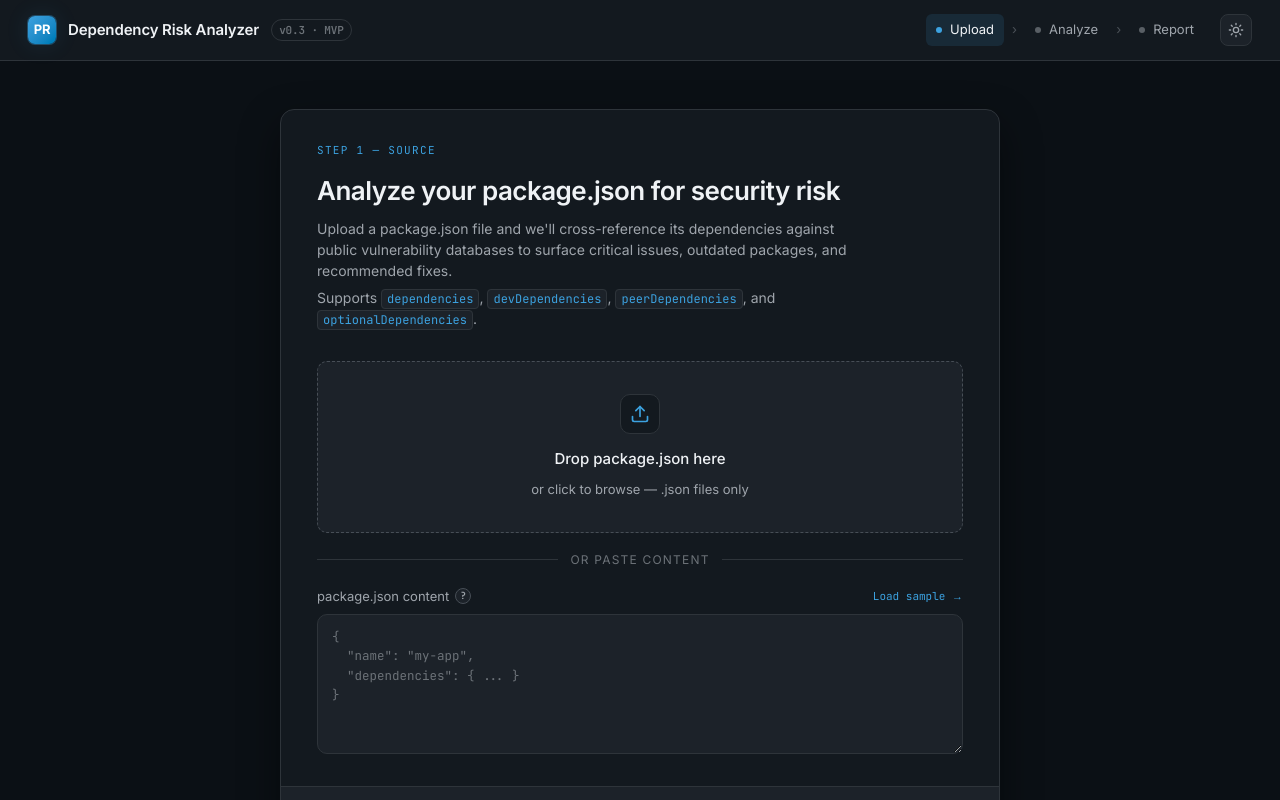
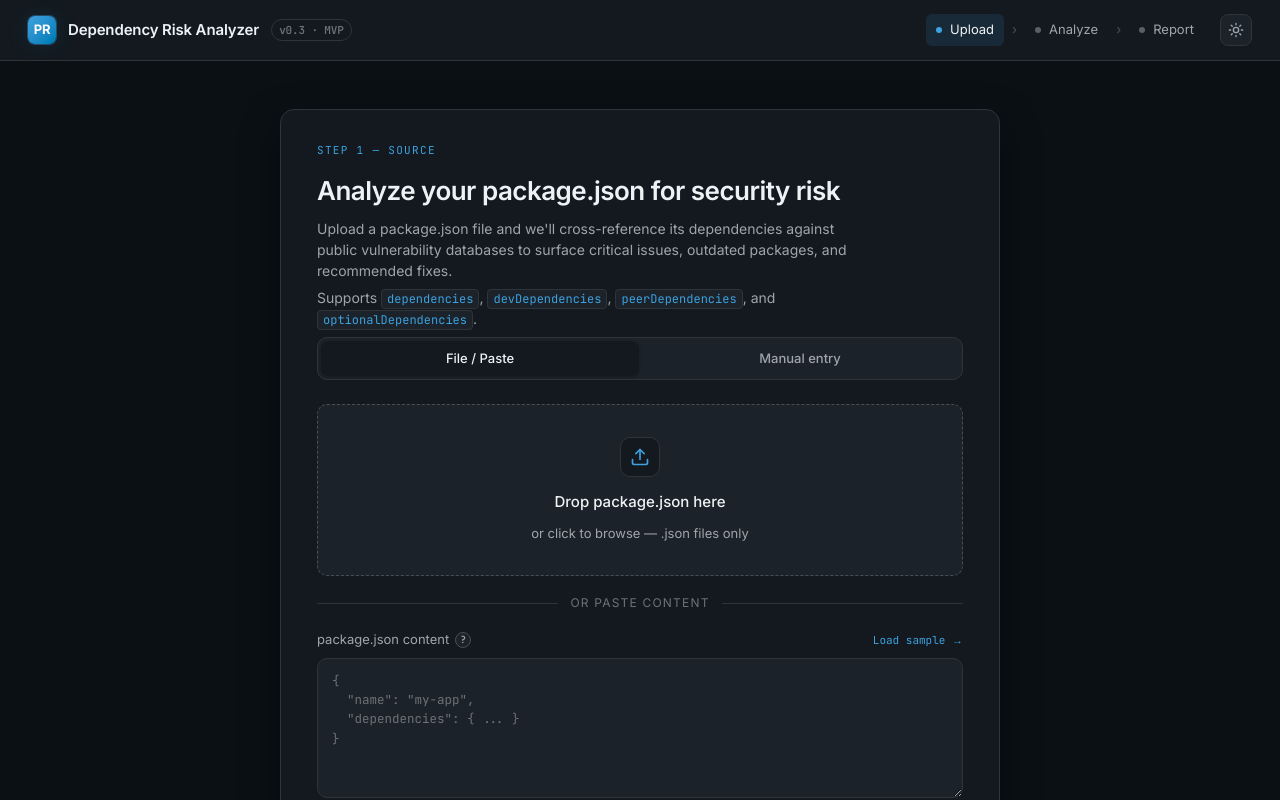
Before and after one commit to Kkinod/pack-risk, a Next.js app: page / in a window 1280 px wide. Shown: the top 800 px of the page. Built offline with nearby package versions, Linux system fonts and the light colour scheme.

Commit message:
feat(upload): add mode selection for file upload and manual entry

```diff
--- a/features/package-analysis/views/Upload/Upload.module.scss
+++ b/features/package-analysis/views/Upload/Upload.module.scss
@@ -63,6 +63,42 @@
   display: flex;
   flex-direction: column;
   gap: 18px;
+}
+
+.modeTabs {
+  display: grid;
+  grid-template-columns: 1fr 1fr;
+  margin: 0 36px;
+  background: var(--bg-elev-2);
+  border: 1px solid var(--border);
+  border-radius: var(--r-md);
+  padding: 3px;
+  gap: 2px;
+}
+
+.modeTab {
+  background: transparent;
+  border: none;
+  border-radius: calc(var(--r-md) - 2px);
+  color: var(--text-muted);
+  font-size: 13px;
+  font-weight: 500;
+  padding: 8px 16px;
+  cursor: pointer;
+  transition:
+    background 0.15s,
+    color 0.15s;
+
+  &:hover:not(.modeTabActive) {
+    color: var(--text);
+    background: var(--bg-hover);
+  }
+}
+
+.modeTabActive {
+  background: var(--bg-elev-1);
+  color: var(--text);
+  box-shadow: 0 1px 3px rgba(0, 0, 0, 0.25);
 }
 
 .divider {
--- a/features/package-analysis/views/Upload/Upload.tsx
+++ b/features/package-analysis/views/Upload/Upload.tsx
@@ -1,9 +1,14 @@
 "use client";
 
+import { useState } from "react";
 import { IconUpload, IconFile, IconX, IconShield } from "@/components/ui/icons";
 import { useUpload } from "./hooks/useUpload";
+import { useManualEntry } from "./hooks/useManualEntry";
+import { ManualEntry } from "./components/ManualEntry";
 import { t } from "@/locales";
 import styles from "./Upload.module.scss";
+
+type UploadMode = "file" | "manual";
 
 interface UploadProps {
   onAnalyze: (input: { fileName: string; content: string }) => void;
@@ -11,21 +16,15 @@ interface UploadProps {
 }
 
 export default function Upload({ onAnalyze, serverError }: UploadProps) {
-  const {
-    fileName,
-    pasted,
-    dragOver,
-    error,
-    filled,
-    inputRef,
-    onDrop,
-    onPick,
-    onPaste,
-    clear,
-    useSample,
-    setDragOver,
-    start,
-  } = useUpload();
+  const [mode, setMode] = useState<UploadMode>("file");
+
+  const upload = useUpload();
+  const manual = useManualEntry();
+
+  const handleStart = () => {
+    if (mode === "file") upload.start(onAnalyze);
+    else manual.start(onAnalyze);
+  };
 
   return (
     <section className={styles.upload}>
@@ -52,33 +51,51 @@ export default function Upload({ onAnalyze, serverError }: UploadProps) {
           </p>
         </header>
 
+        <div className={styles.modeTabs}>
+          <button
+            type="button"
+            className={`${styles.modeTab} ${mode === "file" ? styles.modeTabActive : ""}`}
+            onClick={() => setMode("file")}
+          >
+            {t.upload.modes.filePaste}
+          </button>
+          <button
+            type="button"
+            className={`${styles.modeTab} ${mode === "manual" ? styles.modeTabActive : ""}`}
+            onClick={() => setMode("manual")}
+          >
+            {t.upload.modes.manualEntry}
+          </button>
+        </div>
+
+        {mode === "file" && (
           <div className={styles.body}>
             <div
-            className={`${styles.dropzone} ${dragOver ? styles.dropzoneActive : ""} ${filled ? styles.dropzoneFilled : ""}`}
-            onClick={() => inputRef.current?.click()}
+              className={`${styles.dropzone} ${upload.dragOver ? styles.dropzoneActive : ""} ${upload.filled ? styles.dropzoneFilled : ""}`}
+              onClick={() => upload.inputRef.current?.click()}
               onDragOver={(e) => {
                 e.preventDefault();
-              setDragOver(true);
+                upload.setDragOver(true);
               }}
-            onDragLeave={() => setDragOver(false)}
-            onDrop={onDrop}
+              onDragLeave={() => upload.setDragOver(false)}
+              onDrop={upload.onDrop}
               role="button"
               tabIndex={0}
             >
               <input
-              ref={inputRef}
+                ref={upload.inputRef}
                 type="file"
                 accept=".json,application/json"
-              onChange={onPick}
+                onChange={upload.onPick}
                 style={{ display: "none" }}
               />
-            {filled ? (
+              {upload.filled ? (
                 <div className={styles.dropzoneFile}>
                   <IconFile size={16} />
-                <span>{fileName}</span>
+                  <span>{upload.fileName}</span>
                   <button
                     className={styles.clearBtn}
-                  onClick={clear}
+                    onClick={upload.clear}
                     aria-label={t.upload.dropzone.removeFile}
                   >
                     <IconX size={14} />
@@ -119,7 +136,7 @@ export default function Upload({ onAnalyze, serverError }: UploadProps) {
                   <button
                     type="button"
                     className={styles.sampleBtn}
-                  onClick={useSample}
+                    onClick={upload.useSample}
                   >
                     {t.upload.loadSample}
                   </button>
@@ -129,15 +146,31 @@ export default function Upload({ onAnalyze, serverError }: UploadProps) {
                 id="paste"
                 spellCheck={false}
                 placeholder={t.upload.placeholder}
-              value={pasted}
-              onChange={(e) => onPaste(e.target.value)}
+                value={upload.pasted}
+                onChange={(e) => upload.onPaste(e.target.value)}
               />
             </div>
 
-          {(error || serverError) && (
-            <div className={styles.errorMsg}>{error || serverError}</div>
+            {(upload.error || serverError) && (
+              <div className={styles.errorMsg}>
+                {upload.error || serverError}
+              </div>
             )}
           </div>
+        )}
+
+        {mode === "manual" && (
+          <div className={styles.body}>
+            <ManualEntry
+              rows={manual.rows}
+              error={manual.error}
+              serverError={serverError}
+              onAdd={manual.addRow}
+              onRemove={manual.removeRow}
+              onUpdate={manual.updateRow}
+            />
+          </div>
+        )}
 
         <footer className={styles.footer}>
           <div className={styles.hint}>
@@ -146,8 +179,8 @@ export default function Upload({ onAnalyze, serverError }: UploadProps) {
           </div>
           <button
             className="btn btn--primary btn--lg"
-            onClick={() => start(onAnalyze)}
-            disabled={!filled}
+            onClick={handleStart}
+            disabled={mode === "file" && !upload.filled}
           >
             {t.upload.startAnalysis}
           </button>
--- /dev/null
+++ b/features/package-analysis/views/Upload/components/ManualEntry.tsx
@@ -0,0 +1,68 @@
+import { IconX } from "@/components/ui/icons";
+import type { PackageRow } from "../hooks/useManualEntry";
+import { t } from "@/locales";
+import styles from "./ManualEntry.module.scss";
+
+interface ManualEntryProps {
+  rows: PackageRow[];
+  error: string;
+  serverError?: string;
+  onAdd: () => void;
+  onRemove: (id: string) => void;
+  onUpdate: (id: string, field: "name" | "version", value: string) => void;
+}
+
+export function ManualEntry({
+  rows,
+  error,
+  serverError,
+  onAdd,
+  onRemove,
+  onUpdate,
+}: ManualEntryProps) {
+  return (
+    <div className={styles.manualEntry}>
+      <ul className={styles.rowList}>
+        {rows.map((row, i) => (
+          <li key={row.id} className={styles.row}>
+            <span className={styles.rowIndex}>{i + 1}</span>
+            <input
+              className={styles.input}
+              type="text"
+              placeholder={t.upload.manualEntry.namePlaceholder}
+              value={row.name}
+              onChange={(e) => onUpdate(row.id, "name", e.target.value)}
+              aria-label={`Package name ${i + 1}`}
+            />
+            <input
+              className={`${styles.input} ${styles.inputVersion}`}
+              type="text"
+              placeholder={t.upload.manualEntry.versionPlaceholder}
+              value={row.version}
+              onChange={(e) => onUpdate(row.id, "version", e.target.value)}
+              aria-label={`Version ${i + 1}`}
+            />
+            {rows.length > 1 && (
+              <button
+                type="button"
+                className={styles.removeBtn}
+                onClick={() => onRemove(row.id)}
+                aria-label={t.upload.manualEntry.removeAriaLabel}
+              >
+                <IconX size={13} />
+              </button>
+            )}
+          </li>
+        ))}
+      </ul>
+
+      <button type="button" className={styles.addBtn} onClick={onAdd}>
+        {t.upload.manualEntry.addPackage}
+      </button>
+
+      {(error || serverError) && (
+        <div className={styles.errorMsg}>{error || serverError}</div>
+      )}
+    </div>
+  );
+}
--- /dev/null
+++ b/features/package-analysis/views/Upload/hooks/useManualEntry.ts
@@ -0,0 +1,75 @@
+import { useState } from "react";
+import { t } from "@/locales";
+
+export interface PackageRow {
+  id: string;
+  name: string;
+  version: string;
+}
+
+export interface UseManualEntryReturn {
+  rows: PackageRow[];
+  error: string;
+  addRow: () => void;
+  removeRow: (id: string) => void;
+  updateRow: (id: string, field: "name" | "version", value: string) => void;
+  start: (
+    onAnalyze: (input: { fileName: string; content: string }) => void
+  ) => void;
+}
+
+let counter = 0;
+function nextId() {
+  return `pkg-${++counter}`;
+}
+
+export function useManualEntry(): UseManualEntryReturn {
+  const [rows, setRows] = useState<PackageRow[]>([
+    { id: nextId(), name: "", version: "" },
+  ]);
+  const [error, setError] = useState<string>("");
+
+  const addRow = () => {
+    setRows((prev) => [...prev, { id: nextId(), name: "", version: "" }]);
+    setError("");
+  };
+
+  const removeRow = (id: string) => {
+    setRows((prev) => prev.filter((r) => r.id !== id));
+    setError("");
+  };
+
+  const updateRow = (id: string, field: "name" | "version", value: string) => {
+    setRows((prev) =>
+      prev.map((r) => (r.id === id ? { ...r, [field]: value } : r))
+    );
+    setError("");
+  };
+
+  const start = (
+    onAnalyze: (input: { fileName: string; content: string }) => void
+  ) => {
+    const filled = rows.filter((r) => r.name.trim() || r.version.trim());
+
+    if (filled.length === 0) {
+      setError(t.upload.errors.manualEntryEmpty);
+      return;
+    }
+
+    const invalid = filled.find((r) => !r.name.trim() || !r.version.trim());
+    if (invalid) {
+      setError(t.upload.errors.manualEntryInvalidRow);
+      return;
+    }
+
+    const deps: Record<string, string> = {};
+    for (const row of filled) {
+      deps[row.name.trim()] = row.version.trim();
+    }
+
+    const content = JSON.stringify({ dependencies: deps }, null, 2);
+    onAnalyze({ fileName: "manual-entry.json", content });
+  };
+
+  return { rows, error, addRow, removeRow, updateRow, start };
+}
--- a/locales/en.ts
+++ b/locales/en.ts
@@ -48,6 +48,19 @@ export const en = {
       invalidJson: "Invalid JSON. Please check the file content.",
       analysisFailed:
         "Analysis failed. Please check your connection and try again.",
+      manualEntryEmpty: "Add at least one package to analyze.",
+      manualEntryInvalidRow: "Every package must have a name and version.",
+    },
+    modes: {
+      filePaste: "File / Paste",
+      manualEntry: "Manual entry",
+    },
+    manualEntry: {
+      namePlaceholder: "Package name, e.g. react",
+      versionPlaceholder: "Version, e.g. 18.0.0",
+      addPackage: "+ Add package",
+      removeAriaLabel: "Remove package",
+      startAnalysis: "Start analysis",
     },
   },
   loading: {
```
Also changed, not shown: features/package-analysis/views/Upload/components/ManualEntry.module.scss (added, +103 -0 lines). Lines whose indentation alone changed are shown as unchanged.
